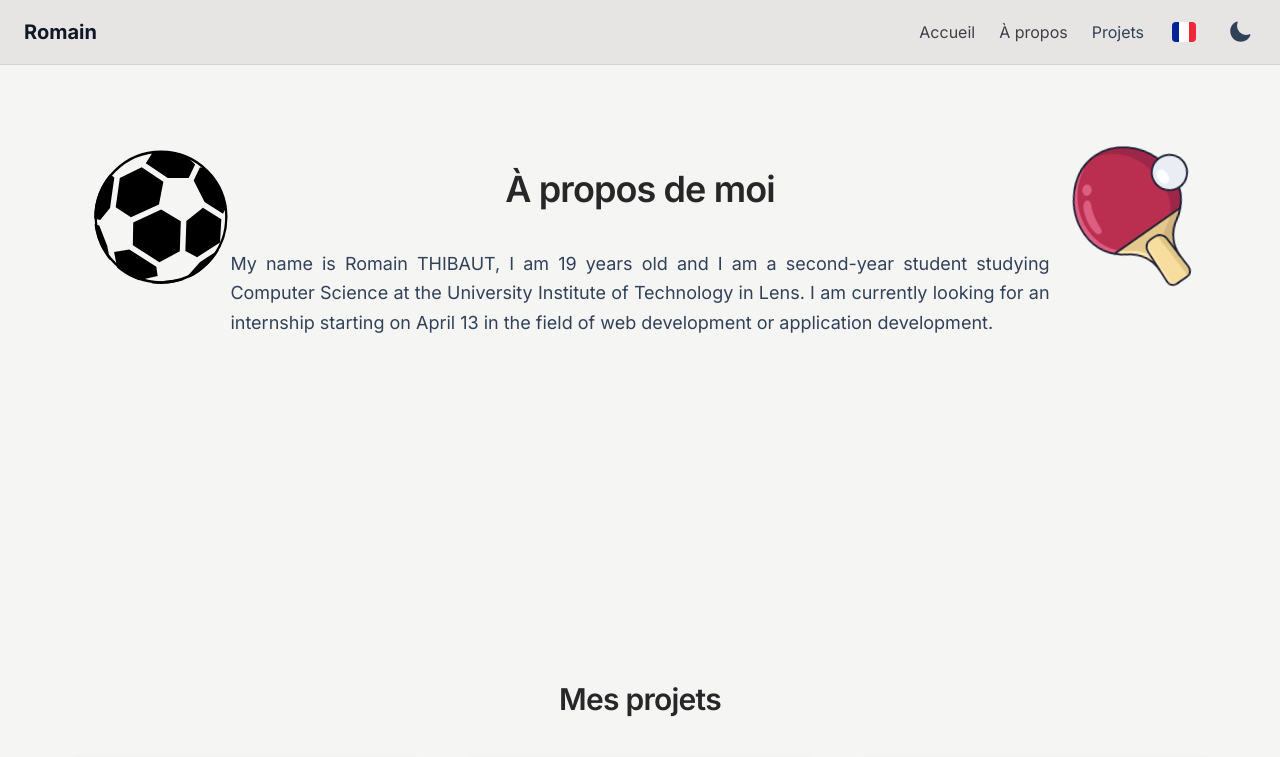
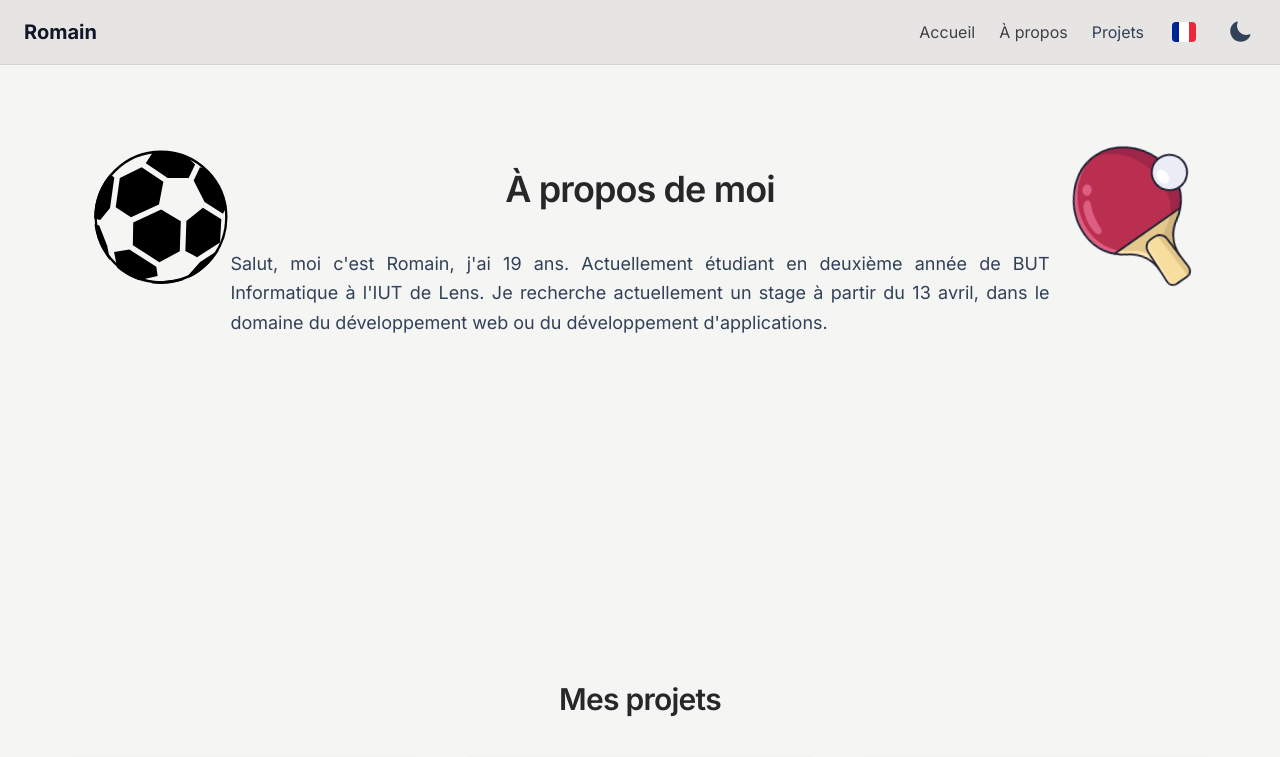
Before and after one commit to Romain-thib/Portfolio, a Vue app: page / in a window 1280 px wide. Shown: the top 757 px of the page. Built offline with nearby package versions, Linux system fonts and the light colour scheme.

Commit message:
Sauvegarde v1 séparation tuile about

```diff
--- a/src/pages/About.vue
+++ b/src/pages/About.vue
@@ -19,7 +19,7 @@
           <br><br>
           {{ $t("presentation.description2") }}
           <br><br>
-          {{ $t("presentation.description2") }}
+          {{ $t("presentation.description3") }}
         </p>
       </div>
 
--- a/src/pages/Home.vue
+++ b/src/pages/Home.vue
@@ -32,7 +32,7 @@ const featured = projects.slice(0, 3)
       </h2>
 
       <p class="relative z-10 px-[3%] max-w-4xl mx-auto text-justify leading-relaxed text-lg text-slate-700 dark:text-slate-300">
-        {{ $t("presentation.description") }}
+        {{ $t("presentation.description1") }}
       </p>
     </div>
 
```
